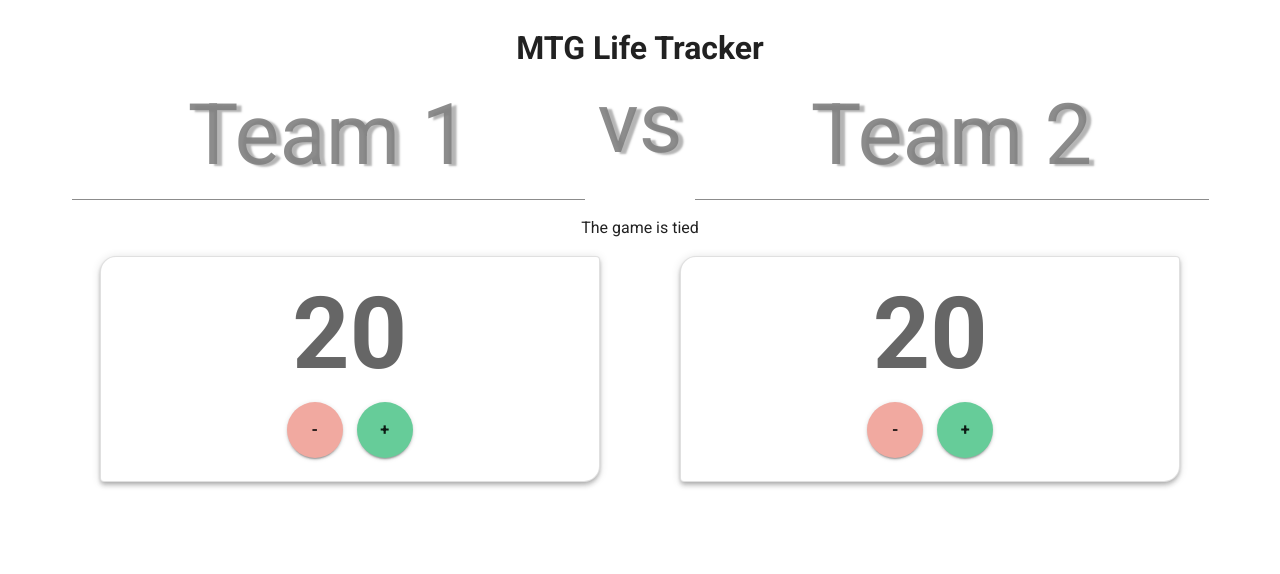
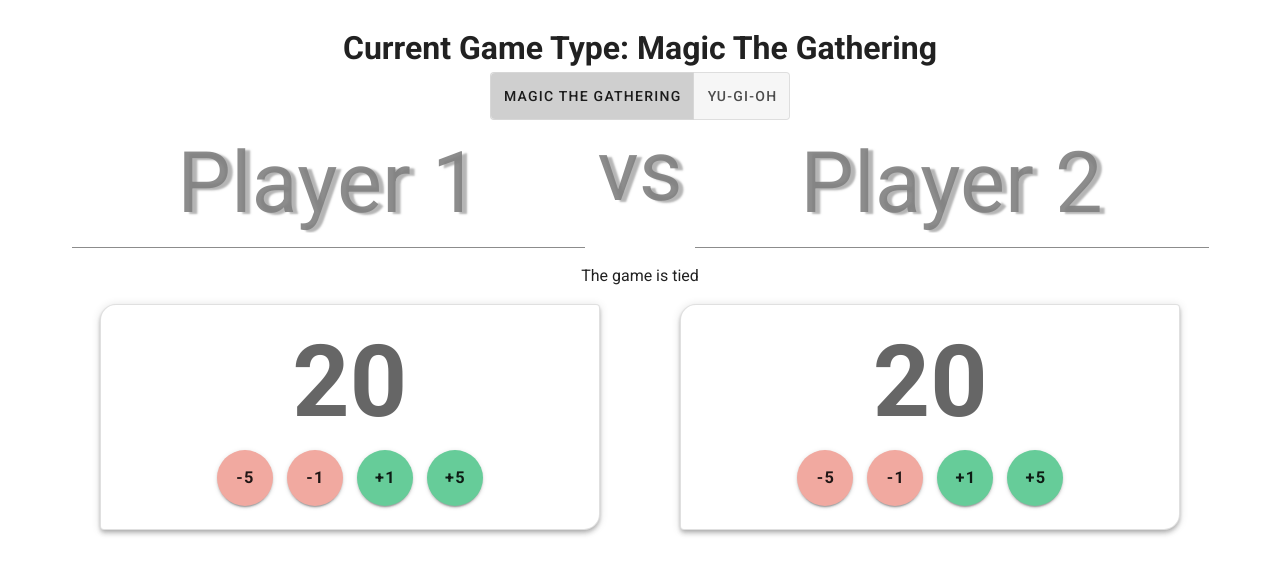
Before and after one commit to Patchrik/scoreboard-vue, a Vue app: page / in a window 1280 px wide. Shown: the top 574 px of the page. Built offline with nearby package versions, Linux system fonts and the light colour scheme.

Commit message:
fixed some stuff, eslinter is still made about the commas but I'm not going to fight prettier.

```diff
--- a/src/App.vue
+++ b/src/App.vue
@@ -3,26 +3,34 @@
     <v-main>
       <v-container>
         <v-col align="center">
+          <game-type
+            :GameType="gameType.Current"
+            @game-change="handleGameChange"
+          />
           <score-board
-            :team1="team1"
-            :team2="team2"
-            @input1="updateName1"
-            @input2="updateName2"
+            :team1="gameType.Current.team1"
+            :team2="gameType.Current.team2"
+            @update-team-name="handleUpdateName"
           />
-          <game-status :team1="team1" :team2="team2" />
+          <game-status
+            :team1="gameType.Current.team1"
+            :team2="gameType.Current.team2"
+          />
           <v-row>
             <v-col>
               <point-tracker
-                :score="team1.score"
-                @increase="changeScore(team1, 1)"
-                @decrease="changeScore(team1, -1)"
+                :scoreType="gameType.Current.scoreType"
+                :score="gameType.Current.team1.score"
+                @increase="changeScore($event, gameType.Current.team1)"
+                @decrease="changeScore($event, gameType.Current.team1)"
               />
             </v-col>
             <v-col>
               <point-tracker
-                :score="team2.score"
-                @increase="changeScore(team2, 1)"
-                @decrease="changeScore(team2, -1)"
+                :scoreType="gameType.Current.scoreType"
+                :score="gameType.Current.team2.score"
+                @increase="changeScore($event, gameType.Current.team2)"
+                @decrease="changeScore($event, gameType.Current.team2)"
               />
             </v-col>
           </v-row>
@@ -36,6 +44,7 @@
 import ScoreBoard from "./components/ScoreBoard.vue";
 import PointTracker from "./components/PointTracker.vue";
 import GameStatus from "./components/GameStatus.vue";
+import GameType from "./components/GameType.vue";
 
 export default {
   name: "App",
@@ -44,25 +53,31 @@
     ScoreBoard,
     PointTracker,
     GameStatus,
+    GameType,
   },
 
   data() {
     return {
-      team1: { name: "Team 1", score: 20 },
-      team2: { name: "Team 2", score: 20 },
+      gameType: {
+        Current: {
+          name: "Magic The Gathering",
+          team1: { name: "Player 1", score: 20 },
+          team2: { name: "Player 2", score: 20 },
+          scoreType: { lgMinus: -5, stdMinus: -1, stdAdd: 1, lgAdd: 5 },
+        },
+      },
     };
   },
   methods: {
-    changeScore(team, amount) {
-      const updated = team.score + amount;
+    changeScore(event, team) {
+      const updated = team.score + event;
       team.score = updated;
-      console.log(updated);
     },
-    updateName1(item) {
-      this.team1.name = item;
+    handleUpdateName({ team, name }) {
+      team.name = name;
     },
-    updateName2(item) {
-      this.team2.name = item;
+    handleGameChange(choice) {
+      this.gameType.Current = choice;
     },
   },
 };
--- a/src/components/GameStatus.vue
+++ b/src/components/GameStatus.vue
@@ -11,10 +11,10 @@
     gameStatus() {
       if (this.team1.score > this.team2.score) {
         const difference = this.team1.score - this.team2.score;
-        return `${this.team1.name} is currently winning by ${difference}`;
+        return `${this.team1.name} is currently winning by ${difference} life points`;
       } else if (this.team1.score < this.team2.score) {
         const difference = this.team2.score - this.team1.score;
-        return `${this.team2.name} is currently winning by ${difference}`;
+        return `${this.team2.name} is currently winning by ${difference} life points`;
       } else {
         return "The game is tied";
       }
--- /dev/null
+++ b/src/components/GameType.vue
@@ -0,0 +1,44 @@
+<template>
+  <div class="Game-selector">
+    <h1>Current Game Type: {{ GameType.name }}</h1>
+    <v-btn-toggle v-model="toggle_exclusive" mandatory>
+      <v-btn @click="gameChoice(gameChoices.MTG)">
+        Magic The Gathering
+      </v-btn>
+      <v-btn @click="gameChoice(gameChoices.YUGIOH)">
+        Yu-Gi-Oh
+      </v-btn>
+    </v-btn-toggle>
+  </div>
+</template>
+
+<script>
+export default {
+  props: ["GameType"],
+  data() {
+    return {
+      gameChoices: {
+        MTG: {
+          name: "Magic The Gathering",
+          team1: { name: "Player 1", score: 20 },
+          team2: { name: "Player 2", score: 20 },
+          scoreType: { lgMinus: -5, stdMinus: -1, stdAdd: 1, lgAdd: 5 },
+        },
+        YUGIOH: {
+          name: "Yu-Gi-Oh",
+          team1: { name: "Player 1", score: 8000 },
+          team2: { name: "Player 2", score: 8000 },
+          scoreType: { lgMinus: -100, stdMinus: -50, stdAdd: 50, lgAdd: 100 },
+        },
+      },
+    };
+  },
+  methods: {
+    gameChoice(choice) {
+      this.$emit("game-change", choice);
+    },
+  },
+};
+</script>
+
+<style></style>
--- a/src/components/PointTracker.vue
+++ b/src/components/PointTracker.vue
@@ -9,16 +9,32 @@
             color="rgba(241, 169, 160, 1)"
             elevation="2"
             fab
-            @click="decreaseScore"
-            ><h3>-</h3></v-btn
+            @click="decreaseScore(scoreType.lgMinus)"
+            ><h3>{{ scoreType.lgMinus }}</h3></v-btn
+          >
+          <v-btn
+            class="score-button"
+            color="rgba(241, 169, 160, 1)"
+            elevation="2"
+            fab
+            @click="decreaseScore(scoreType.stdMinus)"
+            ><h3>{{ scoreType.stdMinus }}</h3></v-btn
           >
           <v-btn
             class="score-button"
             color="rgba(102, 204, 153, 1)"
             elevation="2"
             fab
-            @click="increaseScore"
-            ><h3>+</h3></v-btn
+            @click="increaseScore(scoreType.stdAdd)"
+            ><h3>+{{ scoreType.stdAdd }}</h3></v-btn
+          >
+          <v-btn
+            class="score-button"
+            color="rgba(102, 204, 153, 1)"
+            elevation="2"
+            fab
+            @click="increaseScore(scoreType.lgAdd)"
+            ><h3>+{{ scoreType.lgAdd }}</h3></v-btn
           >
         </v-card-text>
       </v-card>
@@ -31,14 +47,14 @@
     data() {
       return {};
     },
-  props: ["score"],
+    props: ["score", "scoreType"],
     methods: {
-    increaseScore() {
-      this.$emit("increase");
+      increaseScore(amount) {
+        this.$emit("increase", amount);
       },
-    decreaseScore() {
+      decreaseScore(amount) {
         if (this.score > 0) {
-        this.$emit("decrease");
+          this.$emit("decrease", amount);
         }
       },
     },
--- a/src/components/ScoreBoard.vue
+++ b/src/components/ScoreBoard.vue
@@ -2,7 +2,6 @@
   <v-main>
     <v-container>
       <v-row justify="center">
-        <h1>MTG Life Tracker</h1>
         <div class="Score-Board">
           <div class="team-titles">
             <v-row>
@@ -10,7 +9,8 @@
                 <input
                   :class="winning(team1, team2)"
                   type="text"
-                  v-model="inputName1"
+                  :value="team1.name"
+                  @keyup="changeTeamName(team1, $event.target.value)"
                 />
               </v-col>
               vs
@@ -18,7 +18,8 @@
                 <input
                   :class="winning(team2, team1)"
                   type="text"
-                  v-model="inputName2"
+                  :value="team2.name"
+                  @keyup="changeTeamName(team2, $event.target.value)"
                 />
               </v-col>
             </v-row>
@@ -32,7 +33,10 @@
 <script>
 export default {
   data() {
-    return {};
+    return {
+      inputName1: this.team1.name,
+      inputName2: this.team2.name,
+    };
   },
   props: ["team1", "team2"],
   methods: {
@@ -41,23 +45,8 @@
         return "winning";
       }
     },
-  },
-  computed: {
-    inputName1: {
-      get() {
-        return this.team1.name;
-      },
-      set(newName) {
-        this.$emit("input1", newName);
-      },
-    },
-    inputName2: {
-      get() {
-        return this.team2.name;
-      },
-      set(newName) {
-        this.$emit("input2", newName);
-      },
+    changeTeamName(team, name) {
+      this.$emit("update-team-name", { team, name });
     },
   },
 };
```
Lines whose indentation alone changed are shown as unchanged.
